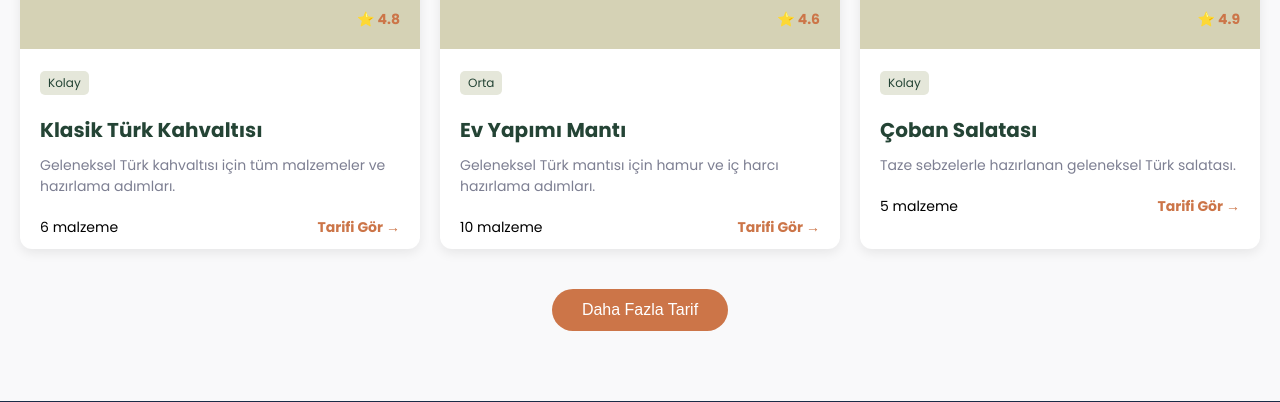
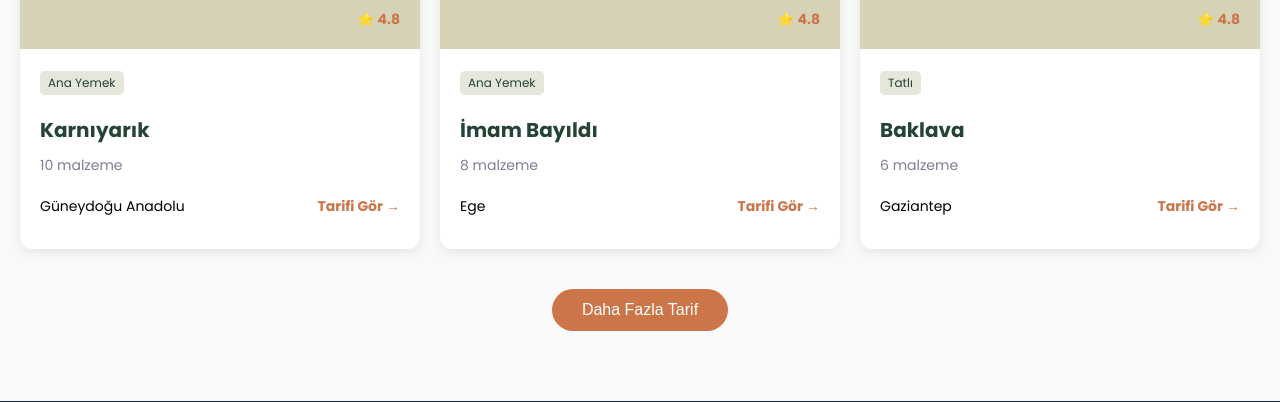
Before and after one commit to ceyda3707/NYPII-Proje, a Flask app: page / in a window 1280 px wide. Shown: the part 1794-2196 px from the top of the page. Run offline with Flask 3, Linux system fonts and the light colour scheme; data comes from the database, SQL or seed files in the repository.

Commit message:
tarif kartları bağlandı

```diff
--- a/app.py
+++ b/app.py
@@ -1,21 +1,18 @@
+import sqlite3
 import os
 from flask import Flask, render_template, request, redirect, url_for
 from extensions import db
 from model import YemekTarifi, TurkTarifi
 from model import User
 
-
-
 app = Flask(__name__)
 
 app.config['SQLALCHEMY_DATABASE_URI'] = os.getenv(
-
     'DATABASE_URL', 'sqlite:///C:/Users/user/OneDrive/Desktop/NYPII-Proje/tarifler.db'
 )
 app.config['SQLALCHEMY_BINDS'] = {
     'turk_tarifleri': os.getenv(
         'TURK_DATABASE_URL', 'sqlite:///C:/Users/user/OneDrive/Desktop/NYPII-Proje/turk_tarifleri.db'
-
     )
 }
 app.config['SQLALCHEMY_TRACK_MODIFICATIONS'] = False
@@ -36,22 +33,44 @@ def test_db():
 @app.route('/register', methods=['GET', 'POST'])
 def register():
     if request.method == 'POST':
-        # Formdan gelen verileri al
         username = request.form['username']
         password = request.form['password']
-
-        # Yeni kullanıcı oluştur ve veritabanına ekle
         new_user = User(username=username, password=password)
         db.session.add(new_user)
         db.session.commit()
-
-        return redirect(url_for('login'))  # Giriş sayfasına yönlendir
+        return redirect(url_for('login'))
     return render_template('register.html')
 
 @app.route('/')
 def index():
-    return render_template('index.html')
+    conn = sqlite3.connect("turk_tarifleri.db")
+    cursor = conn.cursor()
+    cursor.execute("SELECT id, isim, kategori, bolge, malzemeler, tarif, resim_url FROM tarifler LIMIT 3")
+    tarifler = cursor.fetchall()
+    conn.close()
+    return render_template("index.html", tarifler=tarifler)
 
+@app.route("/tarifler")
+def tarifler():
+    conn = sqlite3.connect("turk_tarifleri.db")
+    cursor = conn.cursor()
+    cursor.execute("SELECT id, isim, kategori, bolge, malzemeler, tarif, resim_url FROM tarifler")
+    tarifler = cursor.fetchall()
+    conn.close()
+    return render_template("tarifler.html", tarifler=tarifler)
+
+@app.route("/tarif/<int:tarif_id>")
+def tarif_detay(tarif_id):
+    conn = sqlite3.connect("turk_tarifleri.db")
+    cursor = conn.cursor()
+    cursor.execute("SELECT * FROM tarifler WHERE id = ?", (tarif_id,))
+    tarif = cursor.fetchone()
+    conn.close()
+
+    if not tarif:
+        return "Tarif bulunamadı", 404
+
+    return render_template("tarif_detay.html", tarif=tarif)
 
 if __name__ == '__main__':
     app.run(debug=True)
--- a/templates/index.html
+++ b/templates/index.html
@@ -175,60 +175,27 @@
         </div>
 
         <div class="recipe-cards">
+          {% for tarif in tarifler %}
           <div class="recipe-card">
             <div class="card-top">
+              <img src="{{ tarif[6] or '/static/placeholder.jpg' }}" alt="{{ tarif[1] }}" style="width:100%; height:150px; object-fit:cover;">
               <div class="plus">+</div>
               <div class="time-badge">30 dk</div>
             </div>
             <div class="card-content">
-                <span class="difficulty easy">Kolay</span>
-                <h3>Klasik Türk Kahvaltısı</h3>
-                <p>Geleneksel Türk kahvaltısı için tüm malzemeler ve hazırlama adımları.</p>
+              <span class="difficulty">{{ tarif[2] }}</span>
+              <h3>{{ tarif[1] }}</h3>
+              <p>{{ tarif[4].split(',')|length }} malzeme</p>
               <div class="card-footer">
-                  <span>6 malzeme</span>
-                  <a href="#">Tarifi Gör →</a>
+                <span>{{ tarif[3] }}</span>
+                <a href="{{ url_for('tarif_detay', tarif_id=tarif[0]) }}">Tarifi Gör →</a>
               </div>
             </div>
             <div class="rating">⭐ 4.8</div>
           </div>
-
-            <div class="recipe-card">
-              <div class="card-top">
-                <div class="plus">+</div>
-                <div class="time-badge">45 dk</div>
+          {% endfor %}
         </div>
-              <div class="card-content">
-                <span class="difficulty medium">Orta</span>
-                <h3>Ev Yapımı Mantı</h3>
-                <p>Geleneksel Türk mantısı için hamur ve iç harcı hazırlama adımları.</p>
-                <div class="card-footer">
-                  <span>10 malzeme</span>
-                  <a href="#">Tarifi Gör →</a>
-                </div>
-              </div>
-              <div class="rating">⭐ 4.6</div>
-            </div>
-
-            <div class="recipe-card">
-              <div class="card-top">
-                <div class="plus">+</div>
-                <div class="time-badge">20 dk</div>
-              </div>
-              <div class="card-content">
-                <span class="difficulty easy">Kolay</span>
-                <h3>Çoban Salatası</h3>
-                <p>Taze sebzelerle hazırlanan geleneksel Türk salatası.</p>
-                <div class="card-footer">
-                  <span>5 malzeme</span>
-                  <a href="#">Tarifi Gör →</a>
-                </div>
-              </div>
-              <div class="rating">⭐ 4.9</div>
-            </div>
-          </div>
-
         <button class="more-btn">Daha Fazla Tarif</button>
-
       </section>
 
         <footer class="footer">
--- /dev/null
+++ b/templates/tarif_detay.html
@@ -0,0 +1,4 @@
+<h1>{{ tarif[1] }}</h1>
+<img src="{{ tarif[6] }}" alt="{{ tarif[1] }}" width="300">
+<p><strong>Malzemeler:</strong> {{ tarif[4] }}</p>
+<p><strong>Yapılış:</strong> {{ tarif[5] }}</p>
```
Also changed, not shown: templates/tarifler.html (+20 -0 lines), templates/template.html (deleted). Lines whose indentation alone changed are shown as unchanged.
